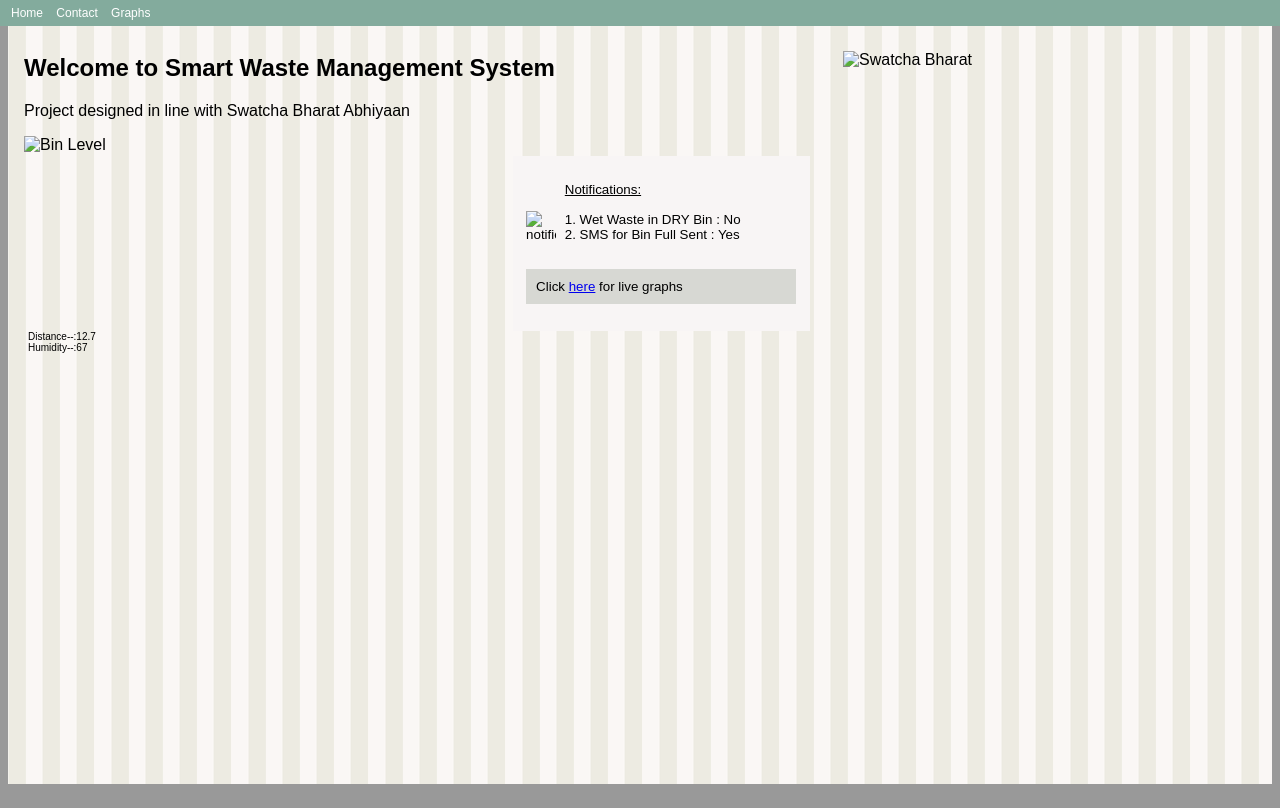
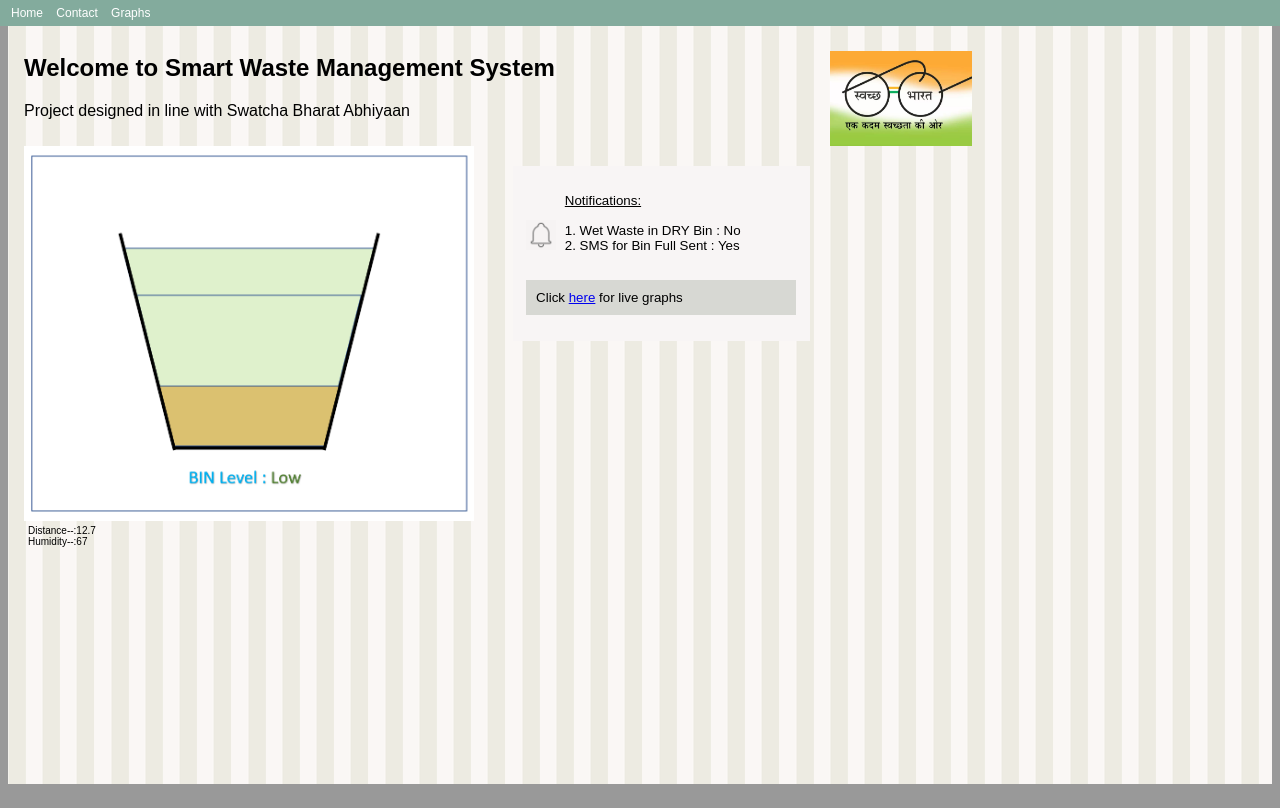
Before and after one commit to AAD-27/SWMS, a plain HTML site: page index.html in a window 1280 px wide. Drawn offline with Linux system fonts and the light colour scheme; files whose address does not match are found by name.

Commit message:
Update index.html

```diff
--- a/index.html
+++ b/index.html
@@ -24,7 +24,7 @@
 
 
         <article>
-            <img src="images/SB.png" class="banner" alt="Swatcha Bharat">
+            <img src="SB.png" class="banner" alt="Swatcha Bharat">
             <br>
 
             <h2>Welcome to Smart Waste Management System</h2>
@@ -32,9 +32,9 @@
                 Project designed in line with Swatcha Bharat Abhiyaan
             </p>
             <div class = "binDisp">
-                <img src="images/1.png"  class="binLevel" alt="Bin Level" id = "bin">
+                <img src="1.png"  class="binLevel" alt="Bin Level" id = "bin">
                 <aside style="margin-top: 20px; ">
-                    <img src="images/notifications_off.png" style="width: 30px; height: 30px; display: inline-block; padding-right: 5px;"    alt="notifications_on" id = "noti">
+                    <img src="notifications_off.png" style="width: 30px; height: 30px; display: inline-block; padding-right: 5px;"    alt="notifications_on" id = "noti">
                     <p style="display: inline-block;"> <u> Notifications: </u>
                         <br> <br>
                         1. Wet Waste in DRY Bin : No
@@ -74,29 +74,29 @@
  var level='low'
     if (level ==  'low')
     {
-        document.getElementById("bin").src = "images/2.png";
+        document.getElementById("bin").src = "2.png";
     }
 
     if (level ==  'medium')
     {
-        document.getElementById("bin").src = "images/3.png";
+        document.getElementById("bin").src = "3.png";
     }
 
     if (level ==  'full')
     {
-        document.getElementById("bin").src = "images/4.png";
+        document.getElementById("bin").src = "4.png";
     }
 
 // Code to change the notifcation icon
 var notifcation = 'OFF'
 if (notifcation ==  'ON')
 {
-    document.getElementById("noti").src = "images/notifications_on.png ";
+    document.getElementById("noti").src = "notifications_on.png ";
 }
 
 if (notifcation ==  'OFF')
 {
-    document.getElementById("noti").src = "images/notifications_off.png ";
+    document.getElementById("noti").src = "notifications_off.png ";
 }
 </script>
 
```
